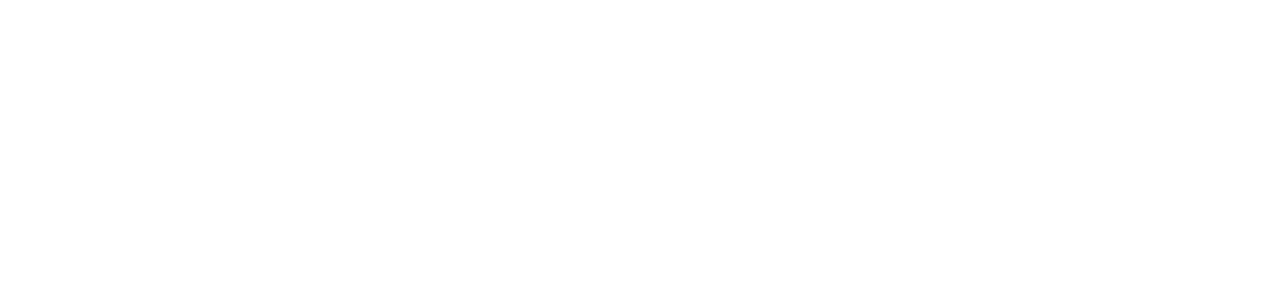
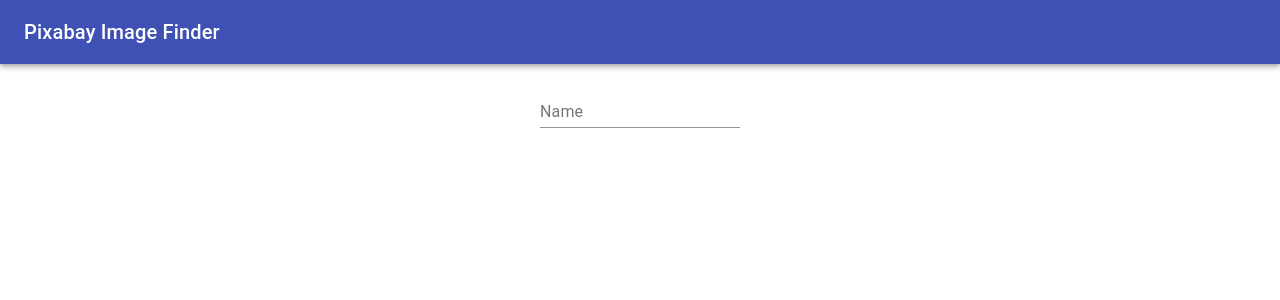
Before and after one commit to Abdo-Hassan/pixabay, a React (Create React App) app: page / in a window 1280 px wide. Shown: the top 300 px of the page. Built offline with nearby package versions, Linux system fonts and the light colour scheme.

Commit message:
arrange componants

```diff
--- a/src/App.js
+++ b/src/App.js
@@ -1,8 +1,15 @@
 import React from 'react';
 import './App.css';
+import Navbar from './components/layout/Navbar';
+import Search from './components/search/Search';
 
 function App() {
-  return <div className='App' />;
+  return (
+    <div className='App'>
+      <Navbar />
+      <Search />
+    </div>
+  );
 }
 
 export default App;
--- a/src/components/layout/Navbar.js
+++ b/src/components/layout/Navbar.js
@@ -0,0 +1,18 @@
+import React from 'react';
+import AppBar from '@material-ui/core/AppBar';
+import Toolbar from '@material-ui/core/Toolbar';
+import Typography from '@material-ui/core/Typography';
+
+const Navbar = () => {
+  return (
+    <div>
+      <AppBar position='static'>
+        <Toolbar>
+          <Typography variant='h6'>Pixabay Image Finder</Typography>
+        </Toolbar>
+      </AppBar>
+    </div>
+  );
+};
+
+export default Navbar;
--- /dev/null
+++ b/src/components/search/Search.js
@@ -0,0 +1,38 @@
+import React, { useState } from 'react';
+import TextField from '@material-ui/core/TextField';
+import { makeStyles } from '@material-ui/core/styles';
+
+const useStyles = makeStyles(theme => ({
+  textField: {
+    marginLeft: theme.spacing(1),
+    marginRight: theme.spacing(1),
+    width: 200
+  }
+}));
+
+const Search = () => {
+  const classes = useStyles();
+  const [search, setSearch] = useState({
+    searchText: '',
+    amount: '',
+    apiUrl: 'https://pixabay/com/api',
+    apiKey: '10853125-b01d14bd9653fb17a1bdb50b6',
+    images: []
+  });
+  const { searchText } = search;
+  console.log(searchText);
+  return (
+    <div>
+      <TextField
+        id='standard-name'
+        label='Name'
+        className={classes.textField}
+        value={searchText}
+        onChange={e => setSearch({ searchText: e.target.value })}
+        margin='normal'
+      />
+    </div>
+  );
+};
+
+export default Search;
```
Also changed, not shown: src/components/layout/search/Search.js (deleted), src/components/search/ImageResults.js (added).
